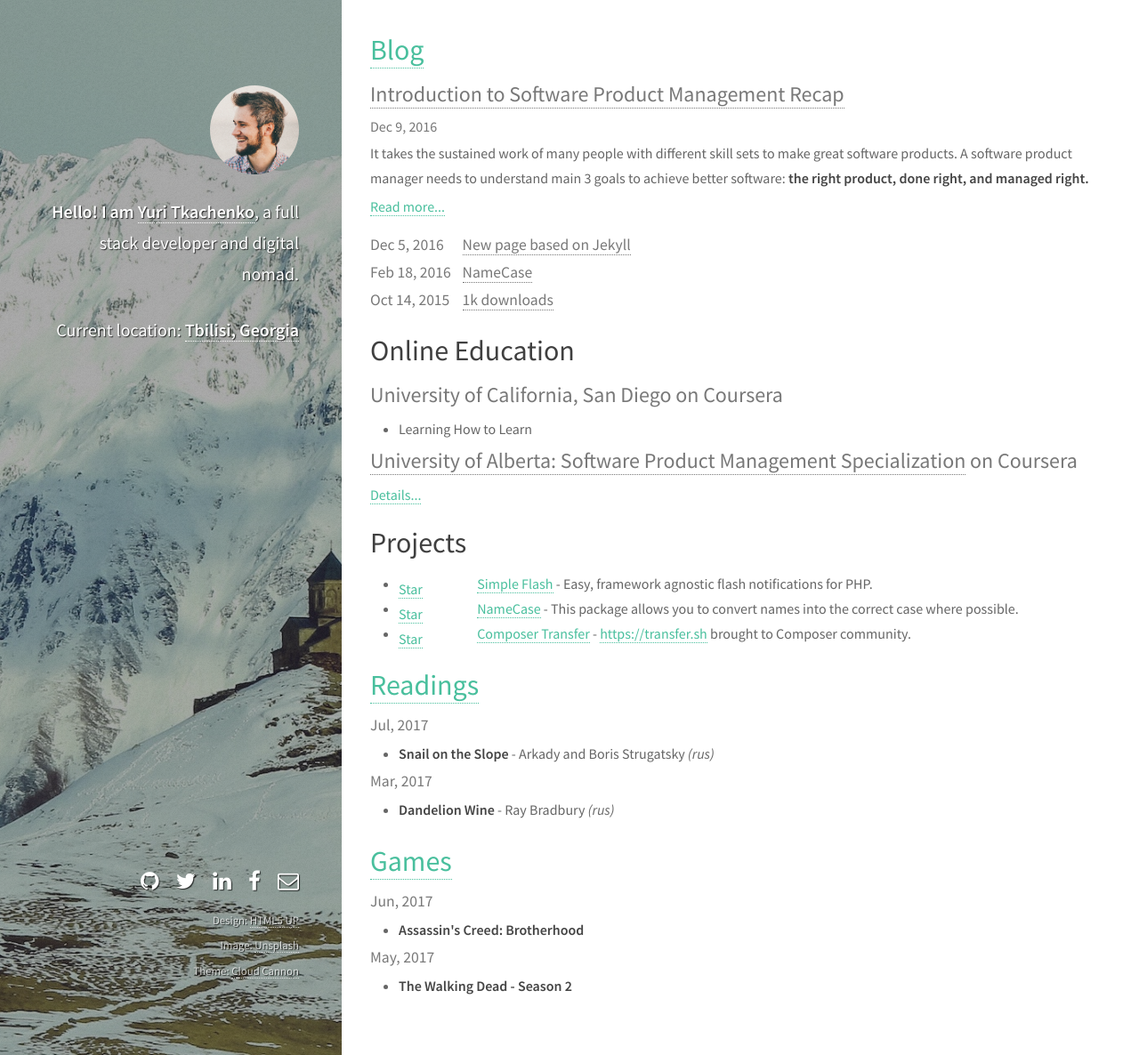
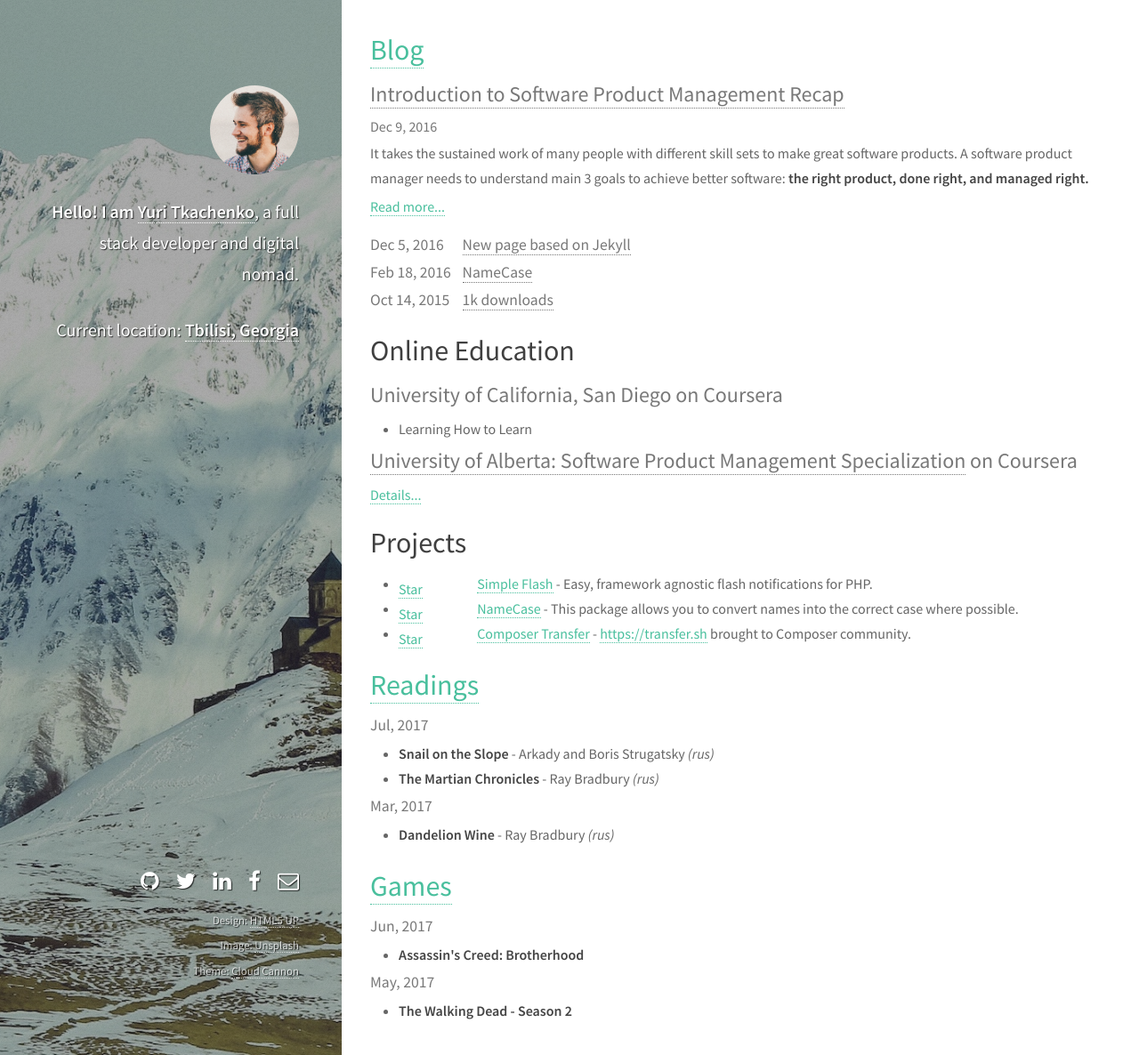
Before and after one commit to tamtamchik/tamtamchik.github.io, a Jekyll site: the page built from index.html, in a window 1280 px wide and 1186 px high. Shown: the whole window at 89% size. Built offline with Jekyll 4.4.1, drawn with Linux system fonts in a browser that asks for light colours.

Commit message:
new book

```diff
--- a/_data/books.yml
+++ b/_data/books.yml
@@ -3,6 +3,10 @@
     - title: Snail on the Slope
       author: Arkady and Boris Strugatsky
       lang: rus
+    - title: The Martian Chronicles
+      author: Ray Bradbury
+      lang: rus
+
 
 - date: 2017-03-01
   books:
```
